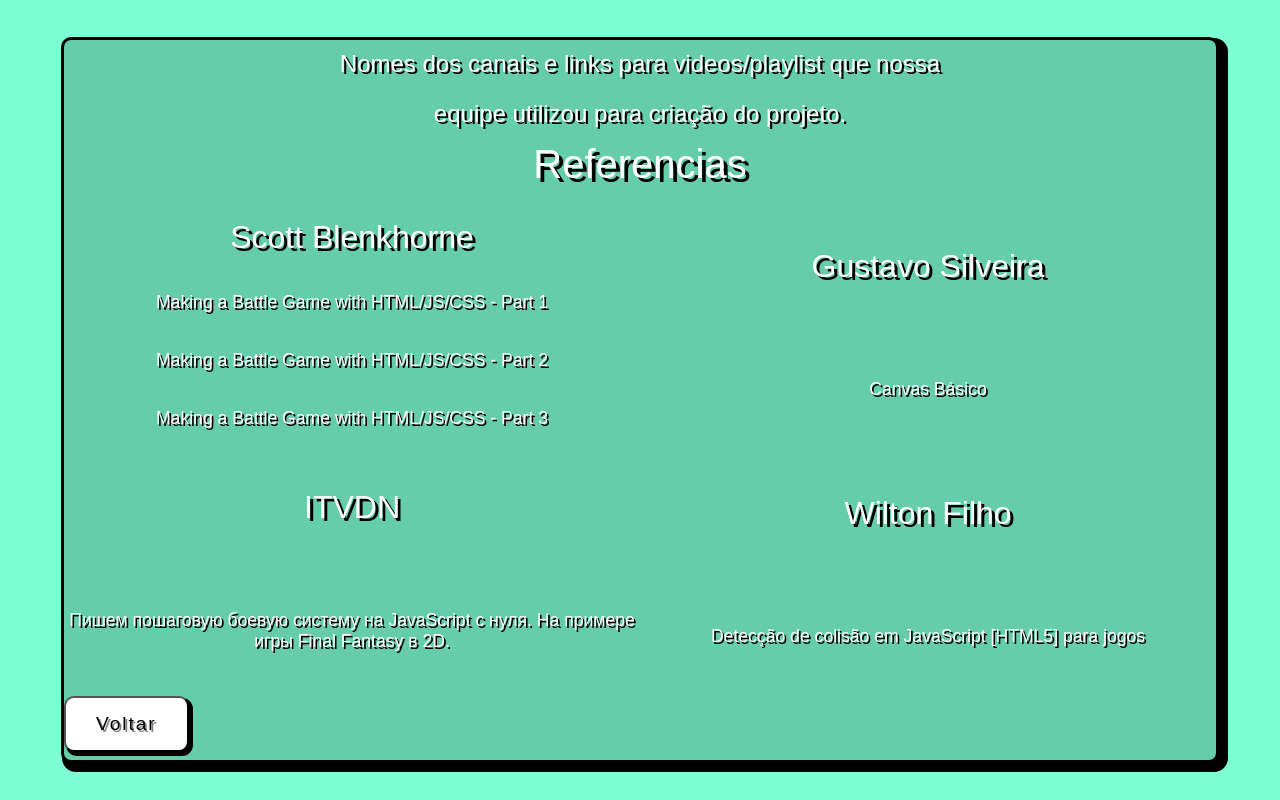
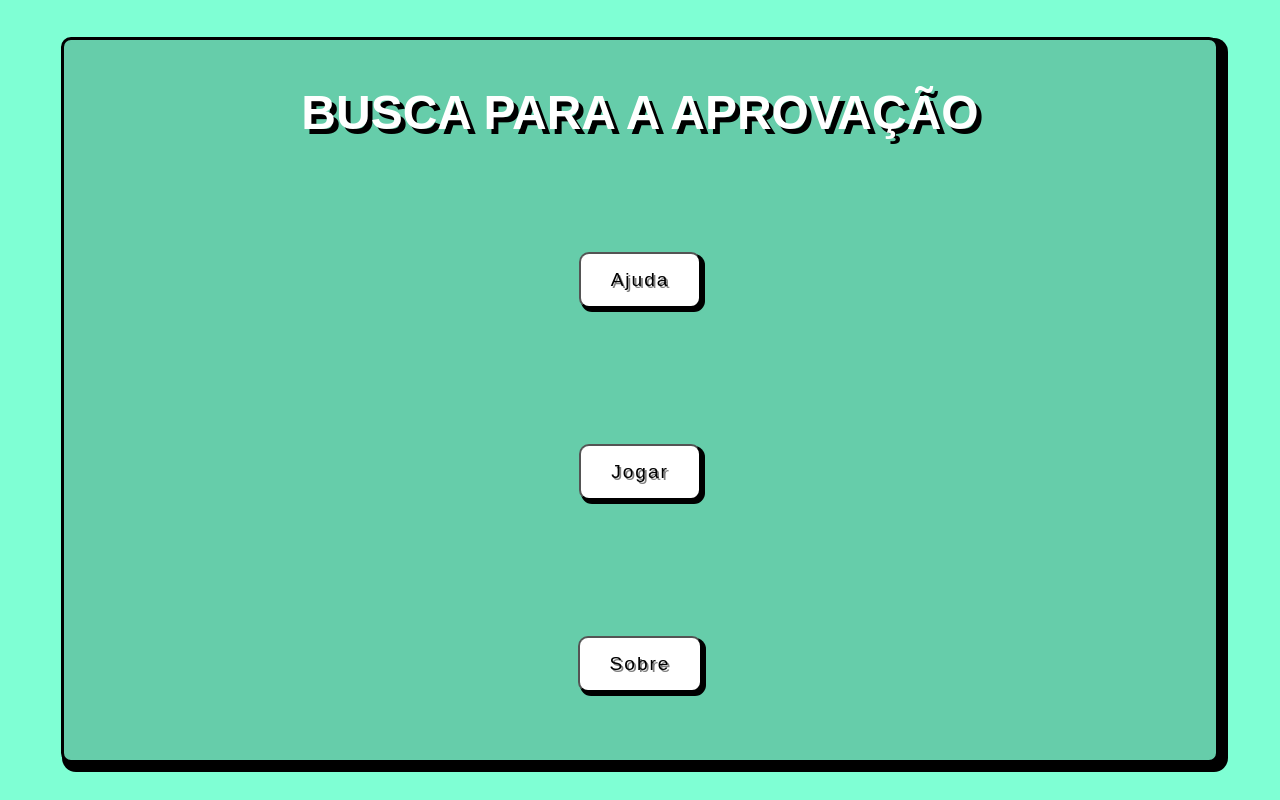
Before and after one commit to emanoelCarvalho/rpg-in-svelte, a Svelte app: page / in a window 1280 px wide. Built offline with nearby package versions, Linux system fonts and the light colour scheme; a web font is replaced by a local one.

Commit message:
Ajuste do Estado.js de Referencias para menu

```diff
--- a/src/Estado.js
+++ b/src/Estado.js
@@ -1,6 +1,6 @@
 import { writable } from "svelte/store";
 
-export let estado = writable("referencias");
+export let estado = writable("menu");
 
 export function trocarestadodojogo(novoestado){
     estado.set(novoestado)
```
